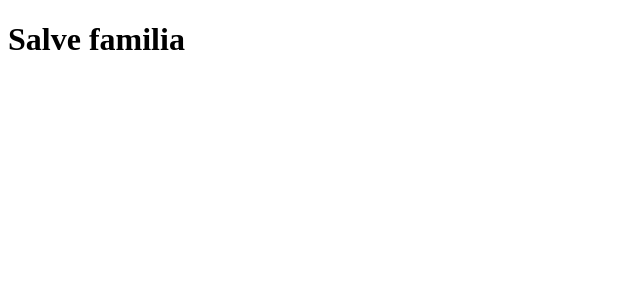
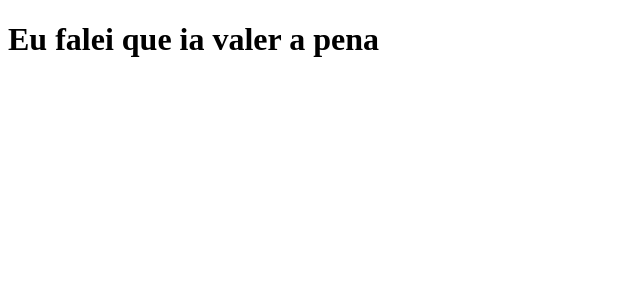
Before and after one commit to Felipe-A-Silva/clone-tabnews, a Next.js app: page / in a window 1280 px wide. Shown: the top 300 px of the page, without its empty margins (0-640 px from the left). Built offline with nearby package versions, Linux system fonts and the light colour scheme.

Commit message:
mensagem do desafio

```diff
--- a/pages/index.js
+++ b/pages/index.js
@@ -1,5 +1,5 @@
 function Home() {
-    return <h1>Salve familia</h1>
+    return <h1>Eu falei que ia valer a pena</h1>
 }
 
 export default Home;
```
